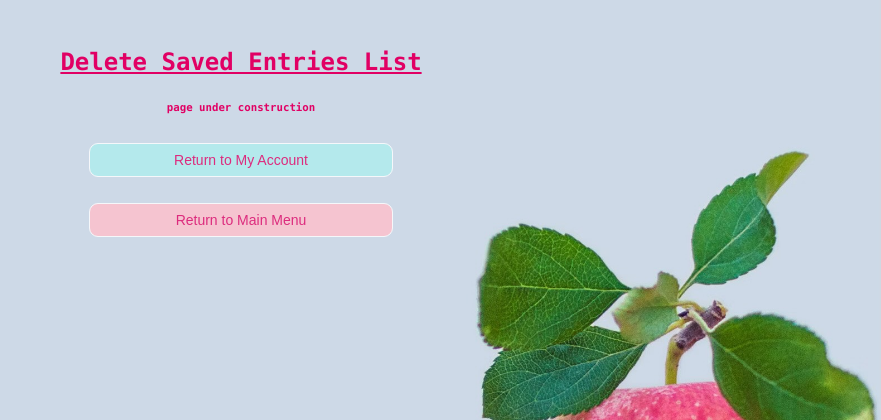
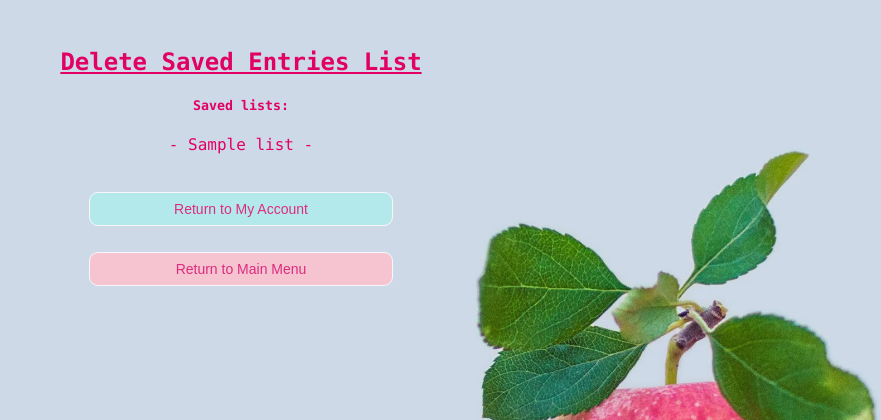
Before and after one commit to Pandangus/flask-calorie-calculator, a Flask app: page /delete_saved_entries_list in a window 1280 px wide. Shown: the top 420 px of the page, without its empty margins (399-1280 px from the left). Run offline with Flask 3, Linux system fonts and the light colour scheme; the visitor is signed in with stand-in values (Sample User, id 1); tables that the repository leaves empty hold one stand-in row (values such as "Sample post").

Commit message:
print list of list names

```diff
--- a/app.py
+++ b/app.py
@@ -481,7 +481,7 @@ def delete_saved_entries_list():
     user_lists = Lists.query.filter_by(user_id=user_id).all()
     user_lists_names = [list.list_name for list in user_lists]
 
-    return render_template("delete_saved_entries_list.html", lists=user_lists_names)
+    return render_template("delete_saved_entries_list.html", lists =user_lists_names)
 
 
 @app.route("/change_password", methods=["GET", "POST"])
--- a/templates/delete_saved_entries_list.html
+++ b/templates/delete_saved_entries_list.html
@@ -2,7 +2,11 @@
 {% block content %}
 
   <h2><u>Delete Saved Entries List</u></h2>
-  <h6>page under construction</h6>
+  <h5>Saved lists:</h5>
+  {% for name in lists %}
+  <p>- {{ name }} -</p>
+  {% endfor %}
+  <br>
   <button class="button" onclick="window.location.href='/my_account'">Return to My Account</button><br><br>
   <button class="button button2" onclick="window.location.href='/'">Return to Main Menu</button>
 
```
